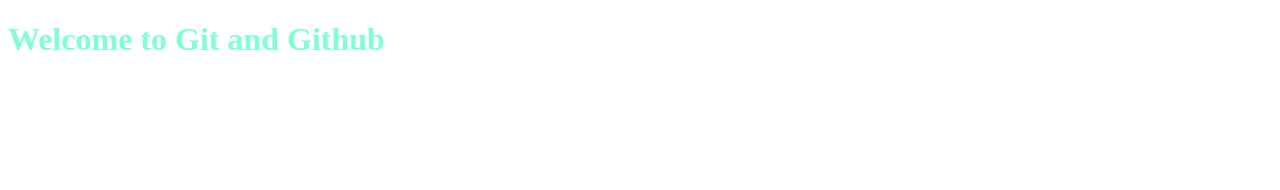
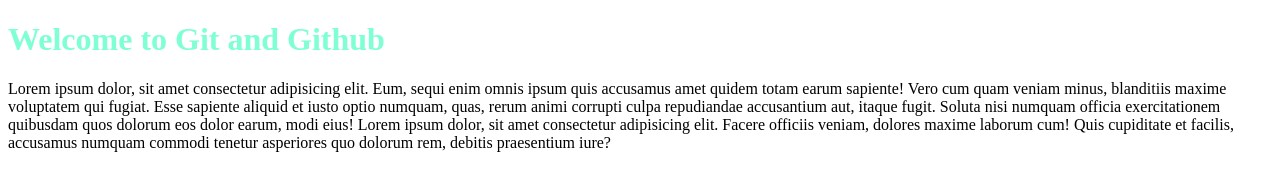
Before and after one commit to Vaibhav-p-Git/demo-Github, a plain HTML site: page index.html in a window 1280 px wide. Drawn offline with Linux system fonts and the light colour scheme.

Commit message:
paragraph added

```diff
--- a/index.html
+++ b/index.html
@@ -1,12 +1,21 @@
 <!DOCTYPE html>
 <html lang="en">
+
 <head>
   <meta charset="UTF-8">
   <meta name="viewport" content="width=device-width, initial-scale=1.0">
   <title>Git and Github</title>
   <link rel="stylesheet" href="style.css">
 </head>
+
 <body>
   <h1>Welcome to Git and Github</h1>
+  <p>Lorem ipsum dolor, sit amet consectetur adipisicing elit. Eum, sequi enim omnis ipsum quis accusamus amet quidem
+    totam earum sapiente! Vero cum quam veniam minus, blanditiis maxime voluptatem qui fugiat.
+    Esse sapiente aliquid et iusto optio numquam, quas, rerum animi corrupti culpa repudiandae accusantium aut, itaque
+    fugit. Soluta nisi numquam officia exercitationem quibusdam quos dolorum eos dolor earum, modi eius! Lorem ipsum
+    dolor, sit amet consectetur adipisicing elit. Facere officiis veniam, dolores maxime laborum cum! Quis cupiditate et
+    facilis, accusamus numquam commodi tenetur asperiores quo dolorum rem, debitis praesentium iure?</p>
 </body>
+
 </html>
```
